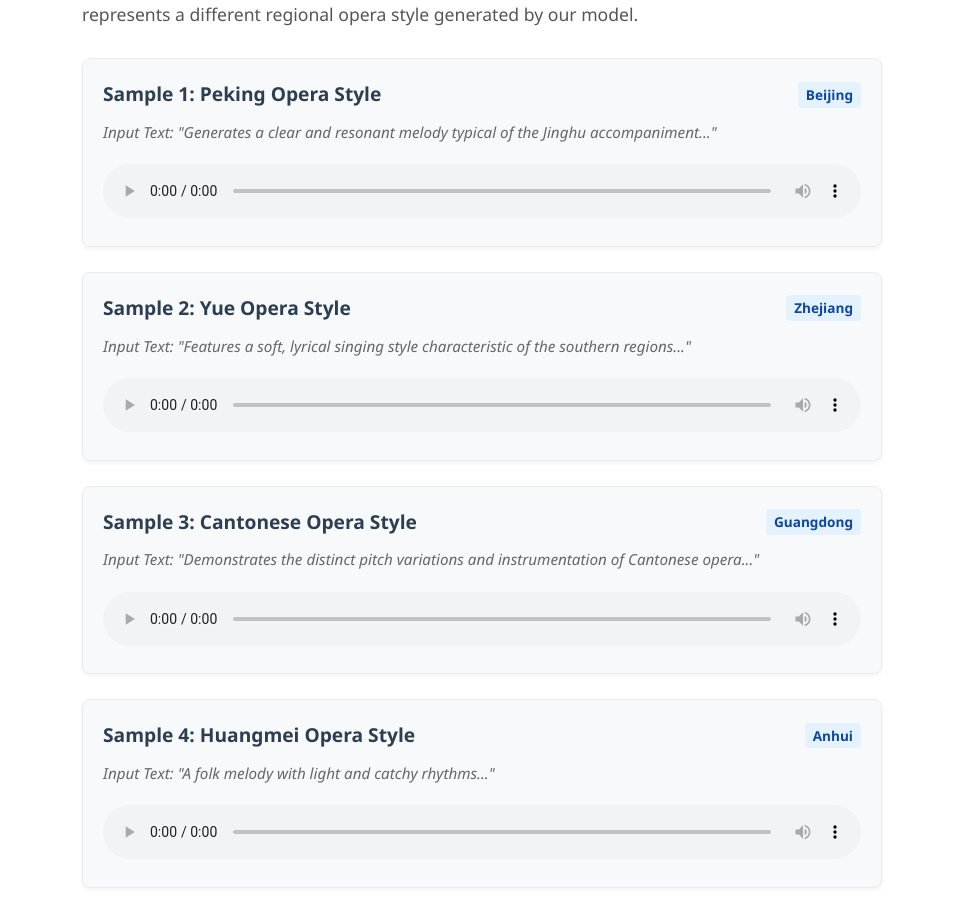
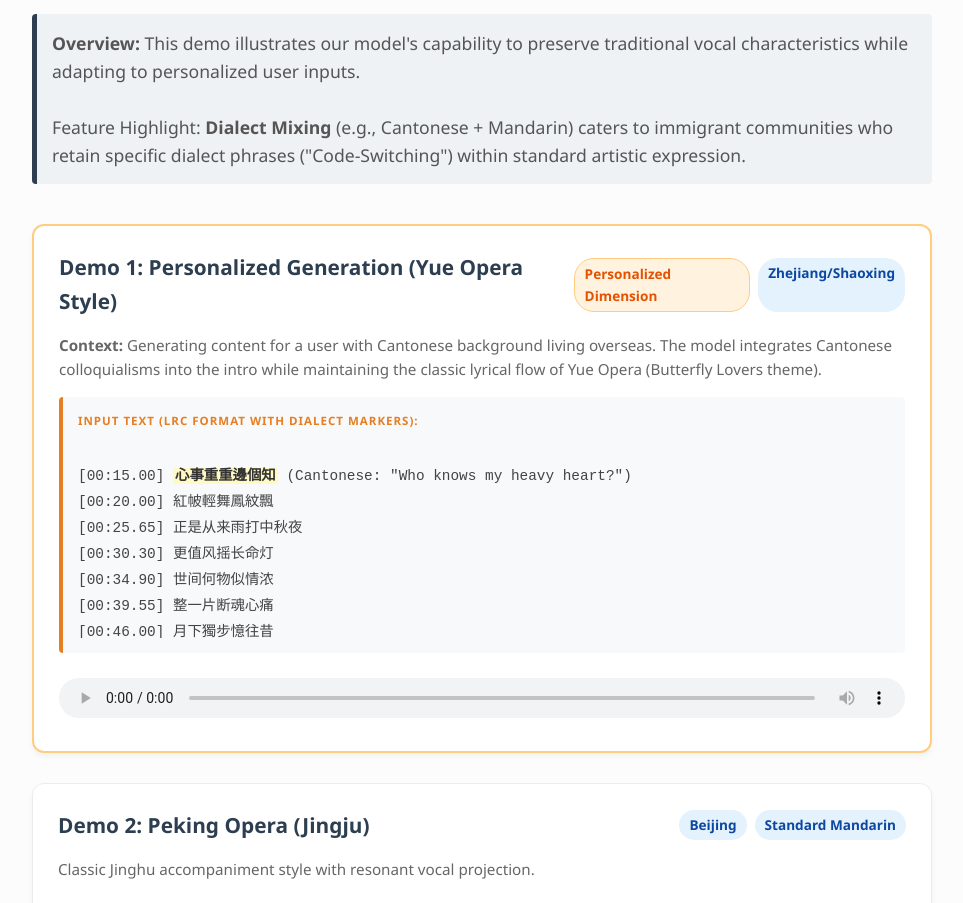
Before and after one commit to audio-demo-page/audio-demo-page.github.io, a plain HTML site: page index.html in a window 1280 px wide. Shown: the part 194-1097 px from the top of the page, without its empty margins (158-1121 px from the left). Drawn offline with Linux system fonts and the light colour scheme.

Commit message:
index.html

```diff
--- a/index.html
+++ b/index.html
@@ -3,128 +3,217 @@
 <head>
     <meta charset="UTF-8">
     <meta name="viewport" content="width=device-width, initial-scale=1.0">
-    <title>Audio Samples for Submission</title>
+    <title>Personalized Multi-Dialect Opera Synthesis</title>
     <style>
+        :root {
+            --primary-color: #2c3e50;
+            --accent-color: #e67e22; /* Warm color for personalization */
+            --bg-color: #fcfcfc;
+            --box-bg: #ffffff;
+        }
         body {
             font-family: 'Segoe UI', Tahoma, Geneva, Verdana, sans-serif;
-            max-width: 800px;
+            max-width: 900px;
             margin: 40px auto;
             padding: 20px;
-            background-color: #fff;
+            background-color: var(--bg-color);
             color: #333;
             line-height: 1.6;
         }
         h1 {
-            border-bottom: 2px solid #eee;
-            padding-bottom: 10px;
-            color: #2c3e50;
+            border-bottom: 3px solid #eee;
+            padding-bottom: 15px;
+            color: var(--primary-color);
+        }
+        h1 span {
+            font-size: 0.6em;
+            color: #7f8c8d;
+            font-weight: normal;
+            display: block;
+            margin-top: 5px;
         }
         p.intro {
             font-size: 1.1em;
-            margin-bottom: 30px;
+            margin-bottom: 40px;
             color: #555;
+            background: #eef2f5;
+            padding: 15px;
+            border-left: 5px solid var(--primary-color);
+            border-radius: 4px;
         }
         .sample-box {
-            background: #f8f9fa;
+            background: var(--box-bg);
             border: 1px solid #e9ecef;
-            padding: 20px;
-            margin-bottom: 25px;
-            border-radius: 8px;
-            box-shadow: 0 2px 4px rgba(0,0,0,0.05);
+            padding: 25px;
+            margin-bottom: 30px;
+            border-radius: 12px;
+            box-shadow: 0 4px 6px rgba(0,0,0,0.04);
+            transition: transform 0.2s;
+        }
+        .sample-box:hover {
+            transform: translateY(-2px);
+            box-shadow: 0 6px 12px rgba(0,0,0,0.08);
         }
         .sample-header {
             display: flex;
             justify-content: space-between;
             align-items: center;
-            margin-bottom: 10px;
+            margin-bottom: 15px;
         }
         .sample-title {
-            font-weight: bold;
-            font-size: 1.2em;
-            color: #2c3e50;
+            font-weight: 700;
+            font-size: 1.3em;
+            color: var(--primary-color);
+        }
+        .tag-container {
+            display: flex;
+            gap: 8px;
         }
         .sample-tag {
             background-color: #e3f2fd;
             color: #0d47a1;
-            padding: 2px 8px;
-            border-radius: 4px;
+            padding: 4px 10px;
+            border-radius: 20px;
             font-size: 0.85em;
-            font-weight: bold;
+            font-weight: 600;
+        }
+        /* Style for the Personalized Feature */
+        .tag-personalized {
+            background-color: #fff3e0;
+            color: #e65100;
+            border: 1px solid #ffcc80;
         }
         .sample-desc {
             font-size: 0.95em;
             color: #666;
             margin-bottom: 15px;
-            font-style: italic;
         }
+
+        /* Lyrics Box Styling */
+        .lyrics-container {
+            background-color: #f8f9fa;
+            border-left: 4px solid var(--accent-color);
+            padding: 15px;
+            margin: 15px 0;
+            border-radius: 4px;
+            font-size: 0.9em;
+            color: #444;
+        }
+        .lyrics-title {
+            font-weight: bold;
+            color: var(--accent-color);
+            margin-bottom: 8px;
+            display: block;
+            text-transform: uppercase;
+            font-size: 0.8em;
+            letter-spacing: 1px;
+        }
+        .lyrics-content {
+            white-space: pre-wrap;
+            font-family: 'Courier New', Courier, monospace;
+            line-height: 1.8;
+            max-height: 200px;
+            overflow-y: auto;
+        }
+        .highlight-dialect {
+            background-color: #fff9c4;
+            padding: 0 2px;
+            border-radius: 2px;
+            font-weight: bold;
+            color: #333;
+        }
+
         audio {
             width: 100%;
-            margin-top: 5px;
+            margin-top: 10px;
             outline: none;
+            height: 40px;
         }
     </style>
 </head>
 <body>
 
-    <h1>Supplementary Audio Samples</h1>
+    <h1>
+        Project: Multi-Dialect Opera Synthesis
+        <span>Addressing the Cultural Needs of New Generation Immigrants</span>
+    </h1>
+
     <p class="intro">
-        This page demonstrates the generated audio samples for the paper submission.
-        Each sample represents a different regional opera style generated by our model.
+        <strong>Overview:</strong> This demo illustrates our model's capability to preserve traditional vocal characteristics while adapting to personalized user inputs.
+        <br><br>
+        Feature Highlight: <strong>Dialect Mixing</strong> (e.g., Cantonese + Mandarin) caters to immigrant communities who retain specific dialect phrases ("Code-Switching") within standard artistic expression.
     </p>
 
-    <div class="sample-box">
+    <div class="sample-box" style="border: 2px solid #ffcc80;">
         <div class="sample-header">
-            <span class="sample-title">Sample 1: Peking Opera Style</span>
-            <span class="sample-tag">Beijing</span>
+            <span class="sample-title">Demo 1: Personalized Generation (Yue Opera Style)</span>
+            <div class="tag-container">
+                <span class="sample-tag tag-personalized">Personalized Dimension</span>
+                <span class="sample-tag">Zhejiang/Shaoxing</span>
+            </div>
         </div>
         <div class="sample-desc">
-            Input Text: "Generates a clear and resonant melody typical of the Jinghu accompaniment..."
+            <strong>Context:</strong> Generating content for a user with Cantonese background living overseas. The model integrates Cantonese colloquialisms into the intro while maintaining the classic lyrical flow of Yue Opera (Butterfly Lovers theme).
         </div>
-        <audio controls src="PekingOpera.mp3"></audio>
+
+        <div class="lyrics-container">
+            <span class="lyrics-title">Input Text (LRC Format with Dialect Markers):</span>
+            <div class="lyrics-content">
+[00:15.00] <span class="highlight-dialect">心事重重邊個知</span> (Cantonese: "Who knows my heavy heart?")
+[00:20.00] 紅帔輕舞鳳紋飄
+[00:25.65] 正是从来雨打中秋夜
+[00:30.30] 更值风摇长命灯
+[00:34.90] 世间何物似情浓
+[00:39.55] 整一片断魂心痛
+[00:46.00] 月下獨步憶往昔
+[00:52.00] 願化彩蝶隨風去
+[00:58.00] 不負春光不負卿
+[01:05.00] 啊...</div>
+        </div>
+
+        <audio controls src="yueju1.wav"></audio>
     </div>
 
     <div class="sample-box">
         <div class="sample-header">
-            <span class="sample-title">Sample 2: Yue Opera Style</span>
-            <span class="sample-tag">Zhejiang</span>
+            <span class="sample-title">Demo 2: Peking Opera (Jingju)</span>
+            <div class="tag-container">
+                <span class="sample-tag">Beijing</span>
+                <span class="sample-tag">Standard Mandarin</span>
+            </div>
         </div>
         <div class="sample-desc">
-            Input Text: "Features a soft, lyrical singing style characteristic of the southern regions..."
+            Classic Jinghu accompaniment style with resonant vocal projection.
         </div>
-        <audio controls src="YueOpera.mp3"></audio>
+        <audio controls src="jingju_3_4_64.wav"></audio>
     </div>
 
     <div class="sample-box">
         <div class="sample-header">
-            <span class="sample-title">Sample 3: Cantonese Opera Style</span>
-            <span class="sample-tag">Guangdong</span>
+            <span class="sample-title">Demo 3: Kunqu Opera</span>
+            <div class="tag-container">
+                <span class="sample-tag">Jiangsu/Suzhou</span>
+                <span class="sample-tag">UNESCO Heritage</span>
+            </div>
         </div>
         <div class="sample-desc">
-            Input Text: "Demonstrates the distinct pitch variations and instrumentation of Cantonese opera..."
+            Known as the "Mother of Chinese Operas," featuring a delicate, flowing melody and controlled vocal techniques.
         </div>
-        <audio controls src="CantoneseOpera.mp3"></audio>
+        <audio controls src="kunqu_3_4_64.wav"></audio>
     </div>
 
     <div class="sample-box">
         <div class="sample-header">
-            <span class="sample-title">Sample 4: Huangmei Opera Style</span>
-            <span class="sample-tag">Anhui</span>
+            <span class="sample-title">Demo 4: Huangmei Opera</span>
+            <div class="tag-container">
+                <span class="sample-tag">Anhui</span>
+                <span class="sample-tag">Folk Origin</span>
+            </div>
         </div>
         <div class="sample-desc">
-            Input Text: "A folk melody with light and catchy rhythms..."
+            Characterized by a natural, sweet singing voice and light, catchy rhythms popular in central China.
         </div>
-        <audio controls src="HuangmeiOpera.mp3"></audio>
-    </div>
-
-    <div class="sample-box">
-        <div class="sample-header">
-            <span class="sample-title">Sample 5: Shaanbei Folk/Opera</span>
-            <span class="sample-tag">Shaanxi</span>
-        </div>
-        <div class="sample-desc">
-            Input Text: "High-pitched, loud, and unconstrained singing style from the Loess Plateau..."
-        </div>
-        <audio controls src="ShaanbeiOpera.mp3"></audio>
+        <audio controls src="huangmeixi_3_3_64.wav"></audio>
     </div>
 
 </body>
```
